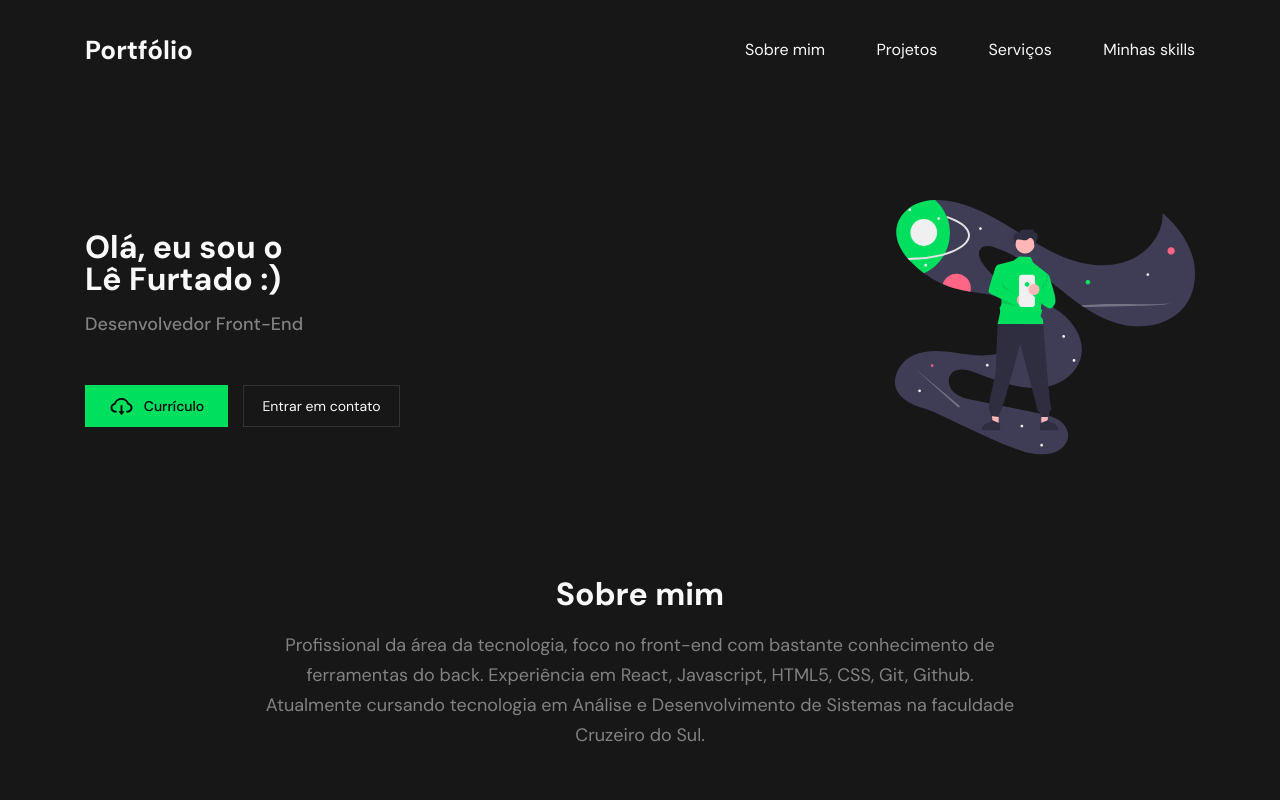
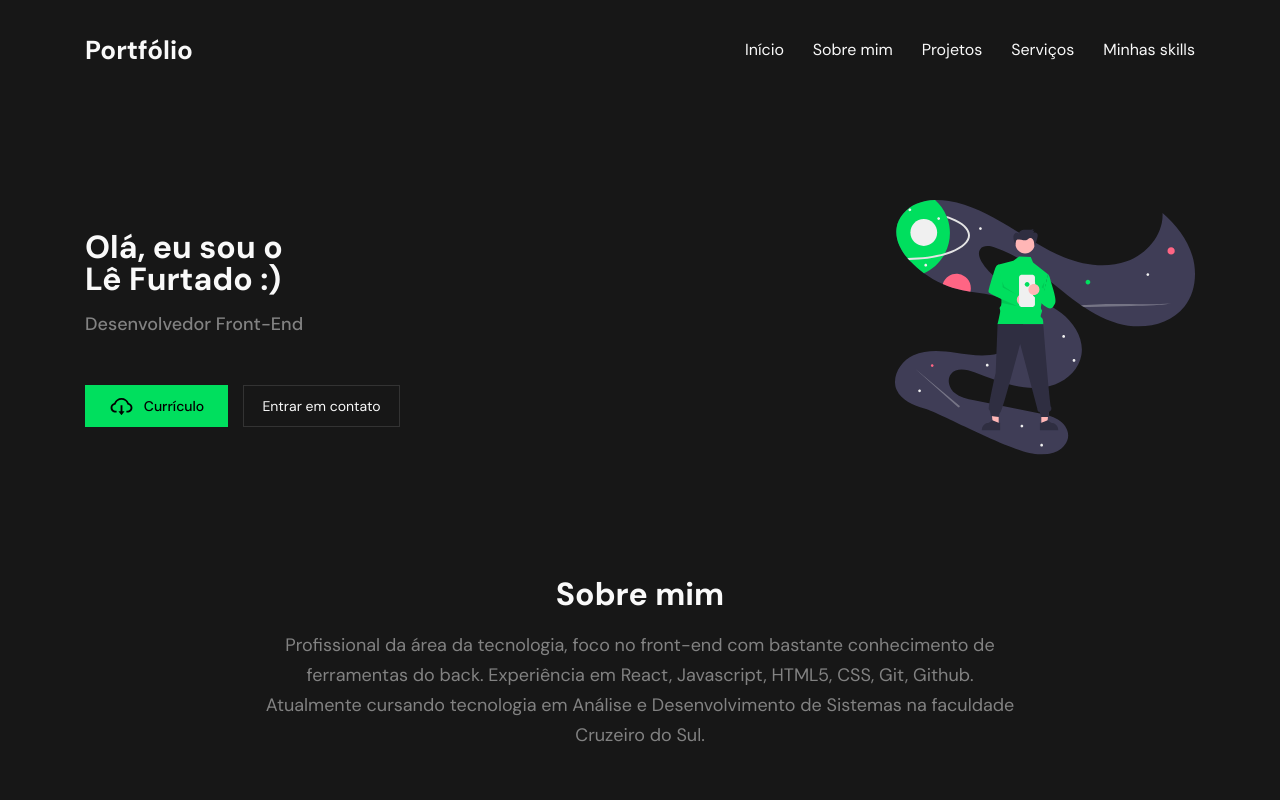
Before and after one commit to lefurtado/portfolio, a React (Create React App) app: page / in a window 1280 px wide. Shown: the top 800 px of the page. Built offline with nearby package versions, Linux system fonts and the light colour scheme.

Commit message:
fix: em telas menores a seção de serviços não aparecia

```diff
--- a/src/components/Header/Navbar/index.js
+++ b/src/components/Header/Navbar/index.js
@@ -6,6 +6,11 @@ export default function Navbar() {
         <div>
             <nav>
                 <ul className='navbar_desktop flex'>
+                    <li className='list_item'>
+                        <Link to="home" spy={true} smooth={true} offset={-250} duration={650}>
+                            Início
+                        </Link>
+                    </li>
                     <li className='list_item'>
                         <Link to="about" spy={true} smooth={true} offset={-150} duration={650}>
                             Sobre mim
@@ -17,7 +22,7 @@ export default function Navbar() {
                         </Link>
                     </li>
                     <li className='list_item'>
-                        <Link to="services" spy={true} smooth={true} duration={650}>
+                        <Link to="services" spy={true} smooth={true} offset={-150} duration={650}>
                             Serviços
                         </Link>
                     </li>
```
